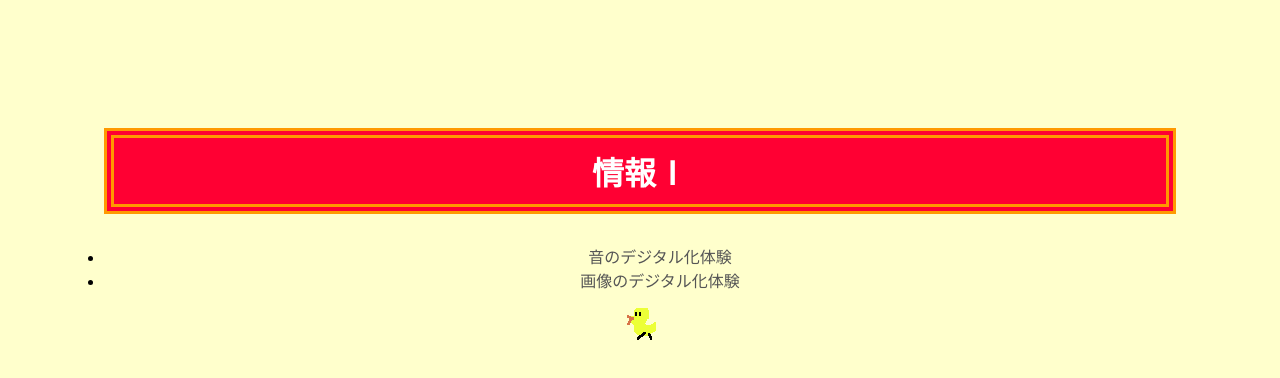
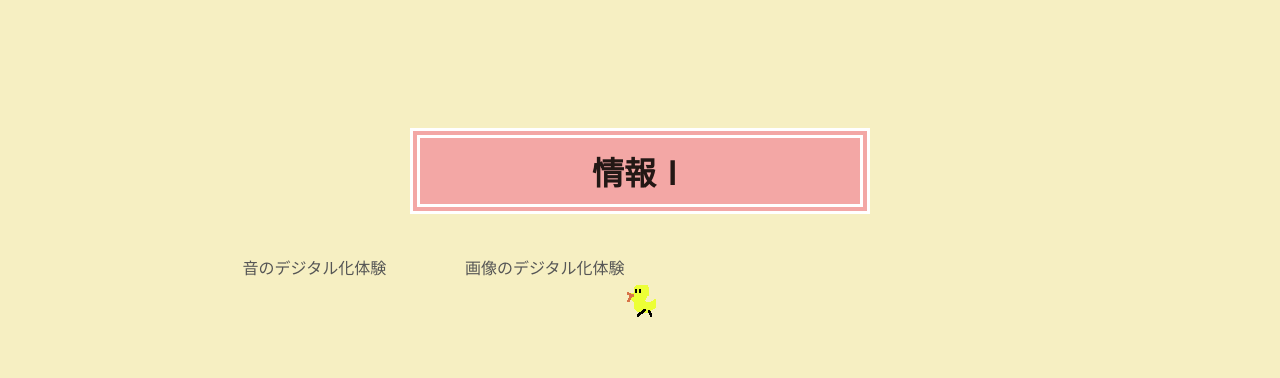
Before and after one commit to sugihira-cpu/supreme-guide, a plain HTML site: page index.html in a window 1280 px wide. Drawn offline with Linux system fonts and the light colour scheme.

Commit message:
Update paopao.css

```diff
--- a/paopao.css
+++ b/paopao.css
@@ -1,18 +1,19 @@
 @charset "utf-8";
 
 body{
-  background:#ffc;
+  background:rgb(246, 239, 194);
   margin:10% 5%;
   text-align:center;
 }
 
 h1{
-  background:#f03;
-  color:#fff;
-  margin:10px 40px 30px 40px;
+  background:rgb(243, 167, 165);
+  color:rgb(35, 24, 21);
+  margin:3% 30% 3% 30%;
   padding:10px;
-  border:10px double #ff9900;
+  border:10px double rgb(255, 255, 255);
 }
+
 h2{
   background:#f60;
   color:#003;
@@ -20,16 +21,29 @@ h2{
   padding:5px;
   border:5px dashed #fc0;
 }
-p{
-  margin:5px 35px;
+
+.navi{
+	display:flex;
+	width:80%;
+	margin: 0 auto;
 }
-a{
+
+.navi li{
+	width:25%;
+	list-style:none;
+	position:relative;
+}
+
+.navi li a{
   margin:3px 3px;
   padding:3px 3px;
+  display:block;
   color:#555;
   text-decoration:none;
+  border-radius:10px;
 }
-a:hover{
-  background:#ccf;
+
+.navi li a:hover{
+  background:rgb(204, 219, 160);
   color:#000;
 }
```
